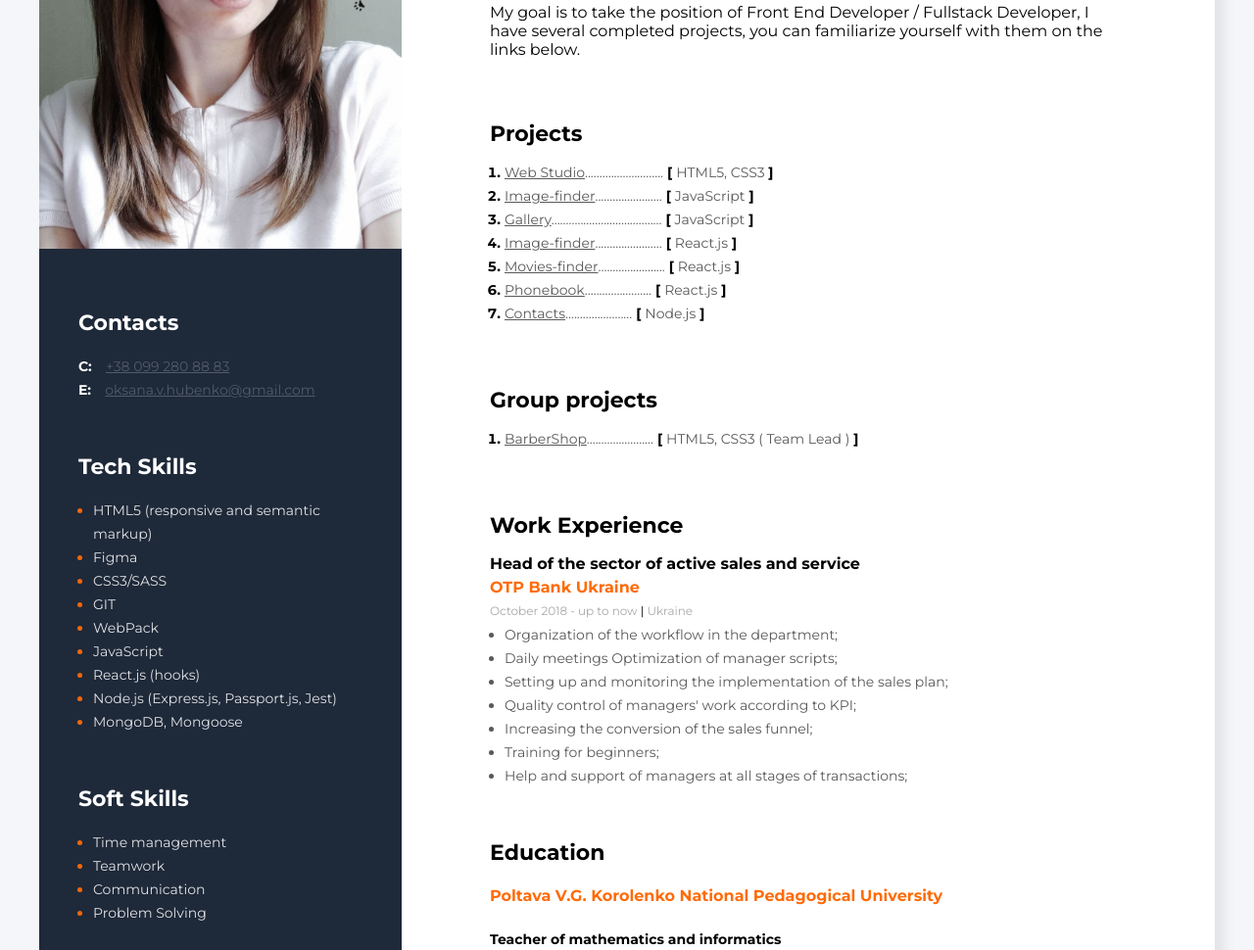
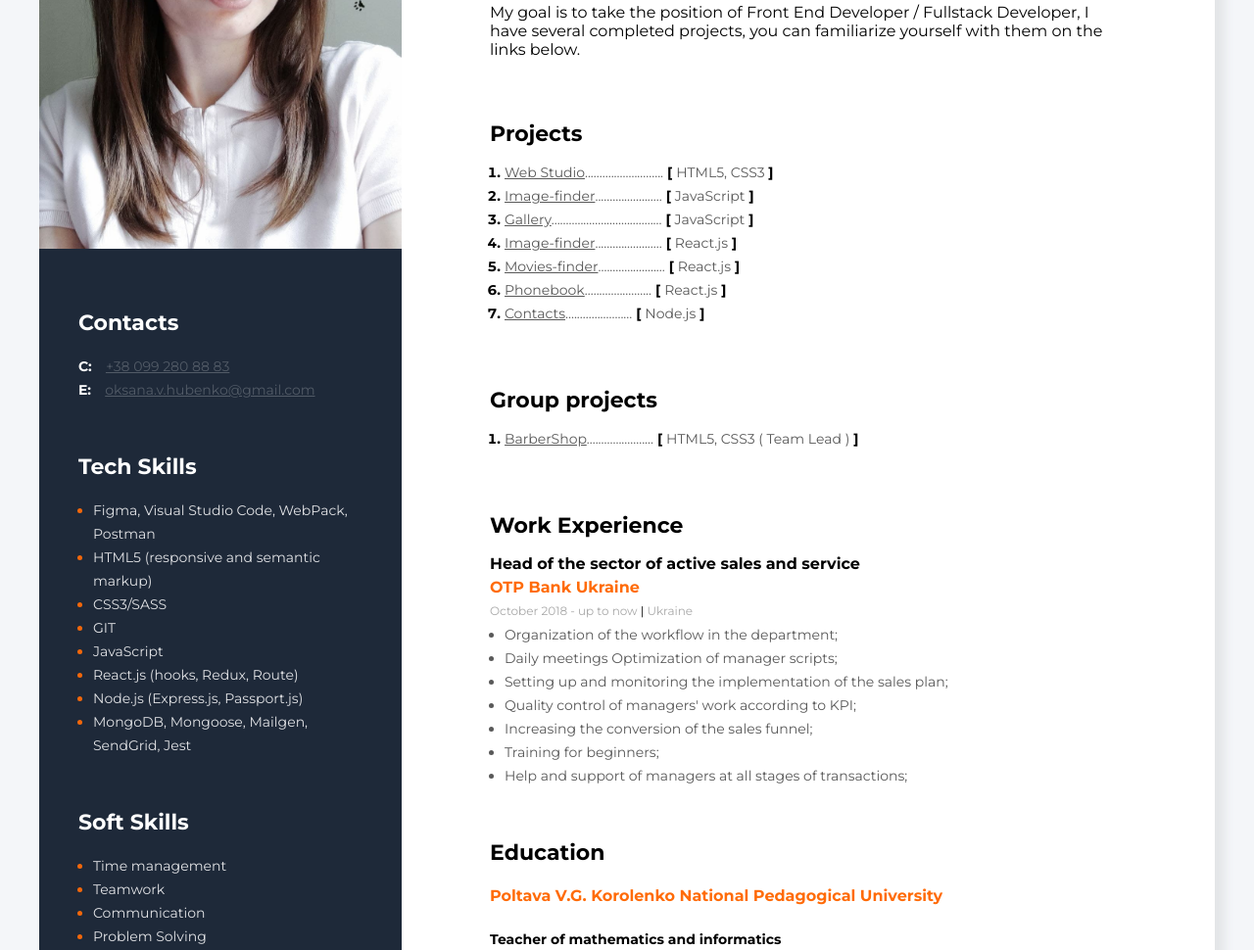
Before and after one commit to Oksana-Hubenko89/CV, a plain HTML site: page index.html in a window 1280 px wide. Shown: the part 330-1300 px from the top of the page at 98% size. Drawn offline with Linux system fonts and the light colour scheme.

Commit message:
teach skills

```diff
--- a/index.html
+++ b/index.html
@@ -37,26 +37,23 @@
         <div class="tech-skills">
           <h3 class="tech-skills-title">Tech Skills</h3>
           <ul>
+            <li class="tskills-item"><span class="tskills-text">Figma, Visual Studio Code, WebPack, Postman</span></li>
             <li class="tskills-item">
               <span class="tskills-text">HTML5 (responsive and semantic markup)</span>
             </li>
-            <li class="tskills-item"><span class="tskills-text">Figma</span></li>
             <li class="tskills-item"><span class="tskills-text">CSS3/SASS</span></li>
             <li class="tskills-item"><span class="tskills-text">GIT</span></li>
-            <li class="tskills-item">
-              <span class="tskills-text">WebPack</span>
-            </li>
             <li class="tskills-item">
               <span class="tskills-text">JavaScript</span>
             </li>
             <li class="tskills-item">
-              <span class="tskills-text">React.js (hooks)</span>
+              <span class="tskills-text">React.js (hooks, Redux, Route)</span>
             </li>
             <li class="tskills-item">
-              <span class="tskills-text">Node.js (Express.js, Passport.js, Jest)</span>
+              <span class="tskills-text">Node.js (Express.js, Passport.js)</span>
             </li>
             <li class="tskills-item">
-              <span class="tskills-text">MongoDB, Mongoose</span>
+              <span class="tskills-text">MongoDB, Mongoose, Mailgen, SendGrid, Jest</span>
             </li>
           </ul>
         </div>
```
